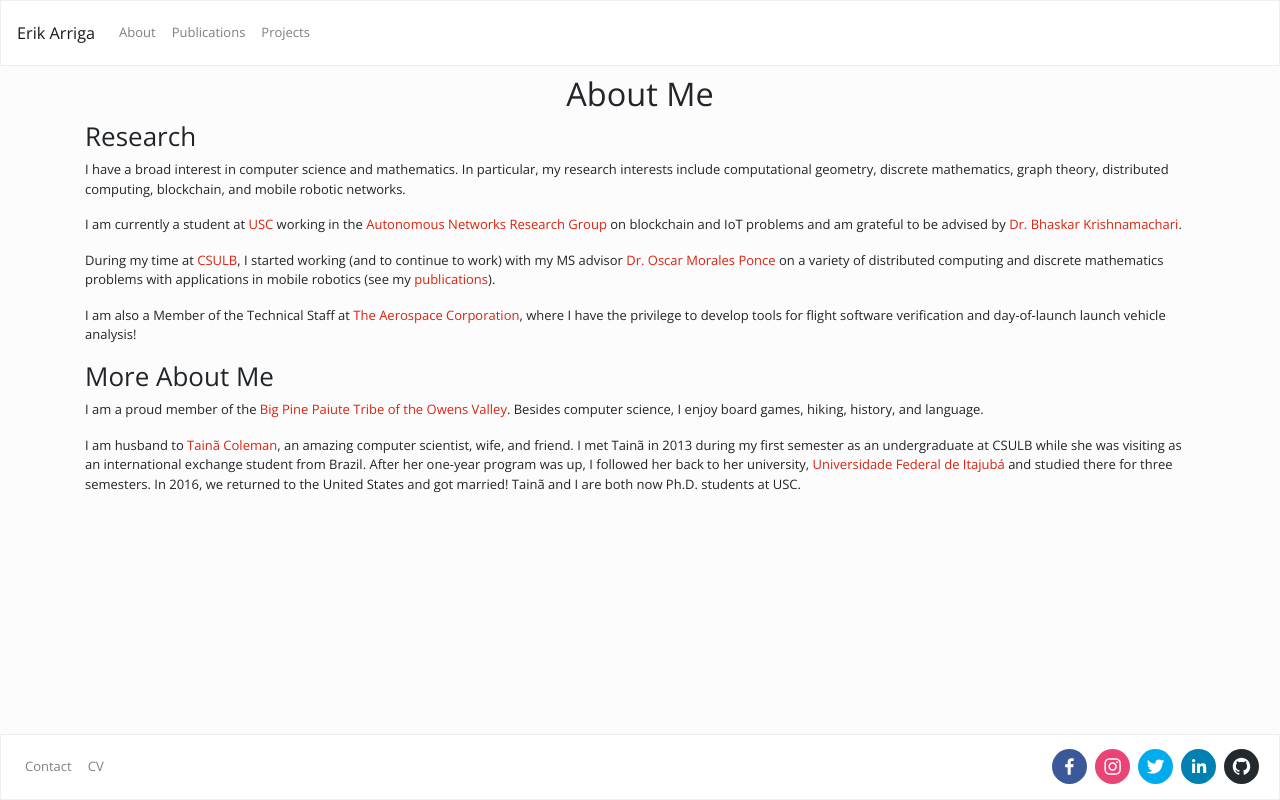
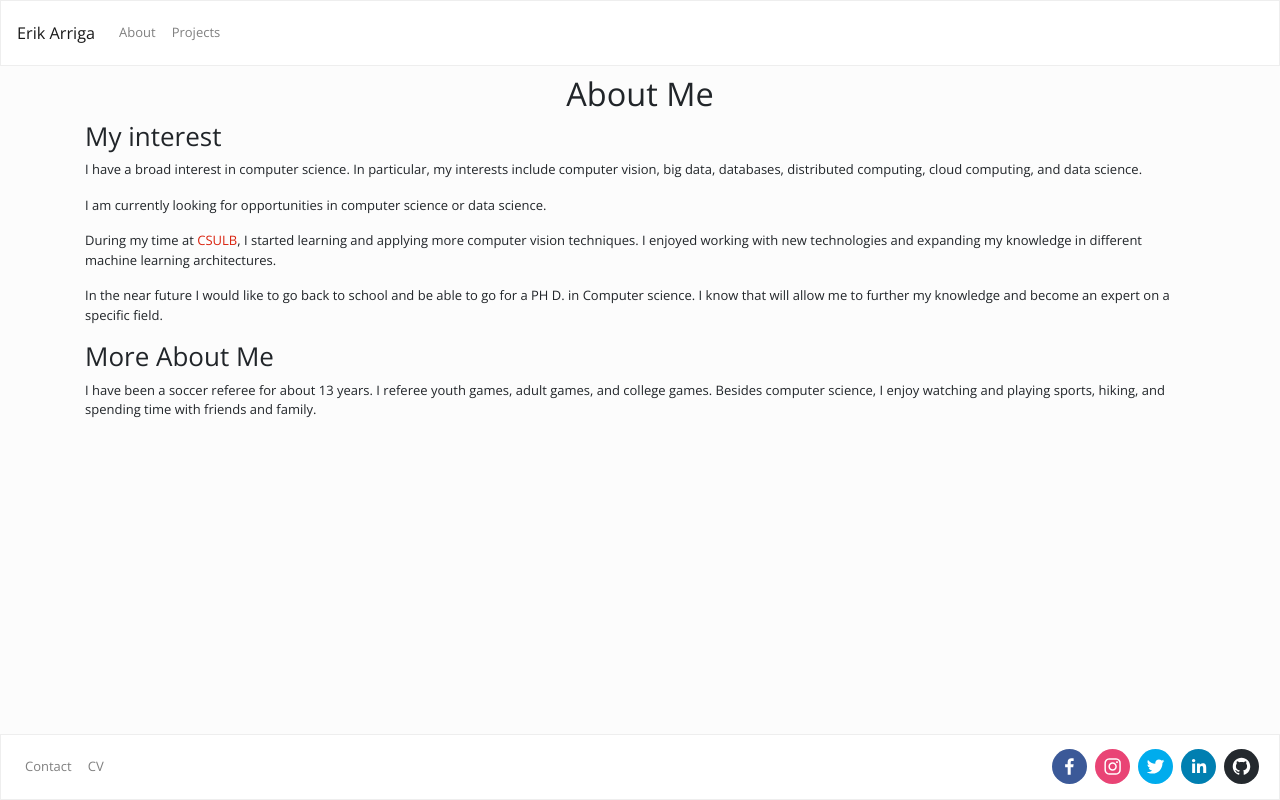
Before and after one commit to earri003/homepage, a React (Create React App) app: page /about in a window 1280 px wide. Built offline with nearby package versions, Linux system fonts and the light colour scheme.

Commit message:
Added About me section and deleted and option from drop down menu

```diff
--- a/src/About.js
+++ b/src/About.js
@@ -6,10 +6,10 @@ function About() {
         <Row>
             <Col>
                 <h1 className='text-center'>About Me</h1>
-                <h2>Research</h2>
+                <h2>My interest</h2>
                 <p>
-                    I have a broad interest in computer science and mathematics.
-                    In particular, my research interests include computational geometry, discrete mathematics, graph theory, distributed computing, blockchain, and mobile robotic networks.
+                    I have a broad interest in computer science.
+                    In particular, my interests include computer vision, big data, databases, distributed computing, cloud computing, and data science.
                 </p>
                 {/* <p>
                     My first exposure to research was through a student outreach project with <a href="https://aerospace.org">The Aerospace Corporation</a>.
@@ -17,23 +17,23 @@ function About() {
                     The experience exposed me to a variety of topics including wireless networking, computer vision, distributed algorithms, and mobile robotics.
                 </p> */}
                 <p>
-                    I am currently a student at <a href="https://www.usc.edu/">USC</a> working in the <a href="https://anrg.usc.edu/www/">Autonomous Networks Research Group</a> on blockchain and IoT problems
-                    and am grateful to be advised by <a href="https://ceng.usc.edu/~bkrishna/">Dr. Bhaskar Krishnamachari</a>.
+                    I am currently looking for opportunities in computer science or data science.
                 </p>
                 <p>
-                    During my time at <a href="https://csulb.edu">CSULB</a>, I started working (and to continue to work) with my MS advisor <a href="http://web.csulb.edu/~omorales/">Dr. Oscar Morales Ponce</a> on a variety of distributed computing and discrete mathematics problems with applications in mobile robotics (see my <a href="/publications">publications</a>).
+                    During my time at <a href="https://csulb.edu">CSULB</a>, I started learning and applying more computer vision techniques.
+                    I enjoyed working with new technologies and expanding my knowledge in different machine learning architectures.
                 </p>
                 <p>
-                    I am also a Member of the Technical Staff at <a href="https://aerospace.org">The Aerospace Corporation</a>, where I have the privilege to develop tools for flight software verification and day-of-launch launch vehicle analysis!
+                    In the near future I would like to go back to school and be able to go for a PH D. in Computer science.
+                    I know that will allow me to further my knowledge and become an expert on a specific field.
                 </p>
 
                 <h2>More About Me</h2>
                 <p>
-                    I am a proud member of the <a href="https://www.bigpinepaiute.org/">Big Pine Paiute Tribe of the Owens Valley</a>.
-                    Besides computer science, I enjoy board games, hiking, history, and language.
+                    I have been a soccer referee for about 13 years. I referee youth games, adult games, and college games.
+                    Besides computer science, I enjoy watching and playing sports, hiking, and spending time with friends and family.
                 </p>
                 <p>
-                    I am husband to <a href="https://tainacoleman.com">Tainã Coleman</a>, an amazing computer scientist, wife, and friend. I met Tainã in 2013 during my first semester as an undergraduate at CSULB while she was visiting as an international exchange student from Brazil. After her one-year program was up, I followed her back to her university, <a href="https://unifei.edu.br/">Universidade Federal de Itajubá</a> and studied there for three semesters. In 2016, we returned to the United States and got married! Tainã and I are both now Ph.D. students at USC.
                 </p>
             </Col>
         </Row>
--- a/src/App.js
+++ b/src/App.js
@@ -27,7 +27,7 @@ function App() {
         <Navbar.Collapse id="basic-navbar-nav">
           <Nav className="mr-auto">
             <Nav.Link href="/about">About</Nav.Link>
-            <Nav.Link href="/publications">Publications</Nav.Link>
+            {/* <Nav.Link href="/publications">Publications</Nav.Link> */}
             <Nav.Link href="/projects">Projects</Nav.Link>
           </Nav>
         </Navbar.Collapse>
```
